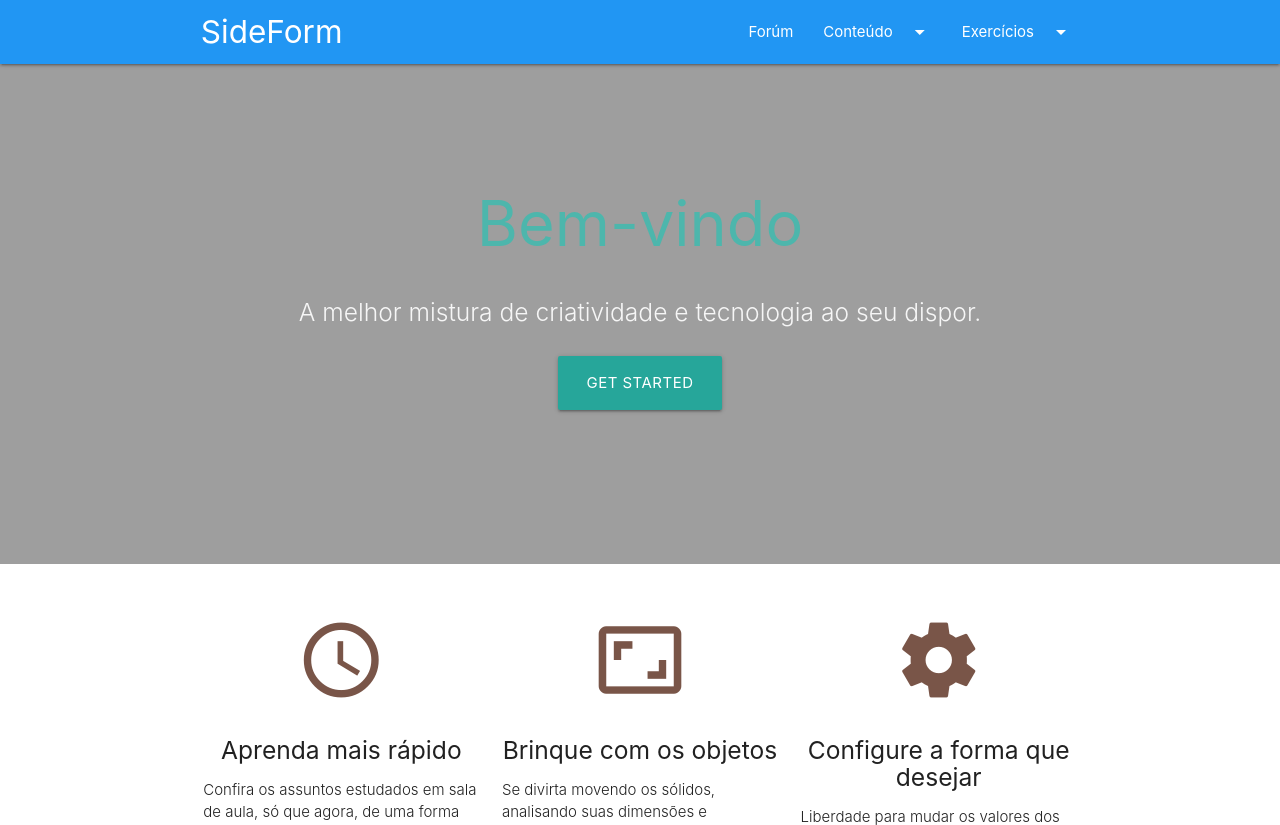
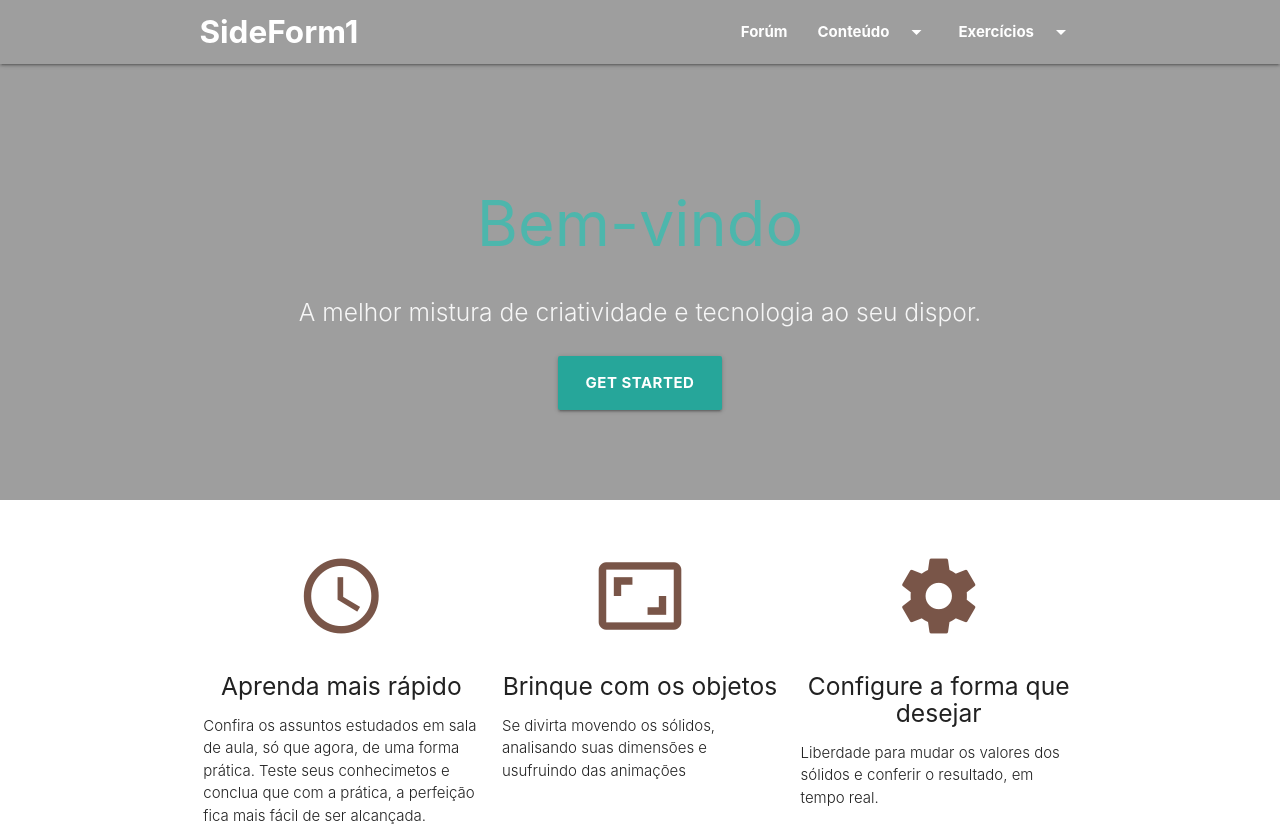
Before and after one commit to teuxsd16/Geometria_Projeto, a PHP site: page / in a window 1280 px wide. Shown: the top 825 px of the page. Run offline with PHP 8.4, Linux system fonts and the light colour scheme; some libraries are stand-ins or nearby versions.

Commit message:
navbar transparente

```diff
--- a/view/templates/index.php
+++ b/view/templates/index.php
@@ -32,6 +32,9 @@
         .parallax-container .section {
           width: 100%;
         }
+        #index-banner{
+          font-weight: bold;
+        }
       </style>
 
     <title>SideForm</title>
@@ -62,9 +65,11 @@
       <li class="divider"></li>
       <li><a href="#!">three</a></li>
     </ul>
-    <nav class="blue nav-extended">
+
+    <div id="index-banner" class="parallax-container">
+    <nav class="transparent nav-extended">
       <div class="nav-wrapper">
-        <a href="#" class="brand-logo">&nbsp;SideForm</a>
+        <a href="#" class="brand-logo">&nbsp;SideForm1</a>
         <a href="#" data-target="mobile-demo" class="sidenav-trigger"><i class="material-icons">menu</i></a>
         <ul class="sidenav" id="mobile-demo">
           <li><a href="forum.php">Forúm</a></li>
@@ -77,8 +82,6 @@
         </ul>
       </div>
     </nav>
-
-    <div id="index-banner" class="parallax-container">
       <div class="section no-pad-bot">
         <div class="container">
           <br><br><br>
```
